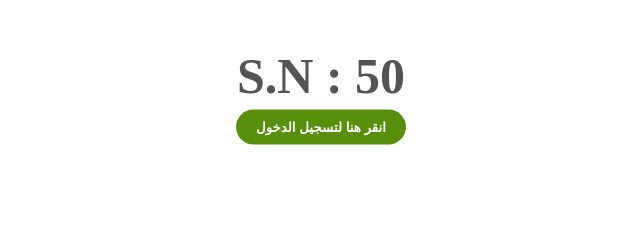
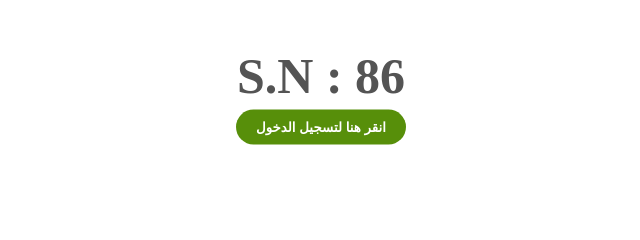
Before and after one commit to ALEmadTransport/account_86, a plain HTML site: page index.html in a window 1280 px wide. Shown: the part 273-513 px from the top of the page, 319-959 px from the left. Drawn offline with Linux system fonts and the light colour scheme.

Commit message:
Update index.html

```diff
--- a/index.html
+++ b/index.html
@@ -49,7 +49,7 @@
 
 <body>
     <img src="background.png" alt="">
-    <span class="sn-label">S.N : 50</span>
+    <span class="sn-label">S.N : 86</span>
     <br>
     <br>
     <br>
```
